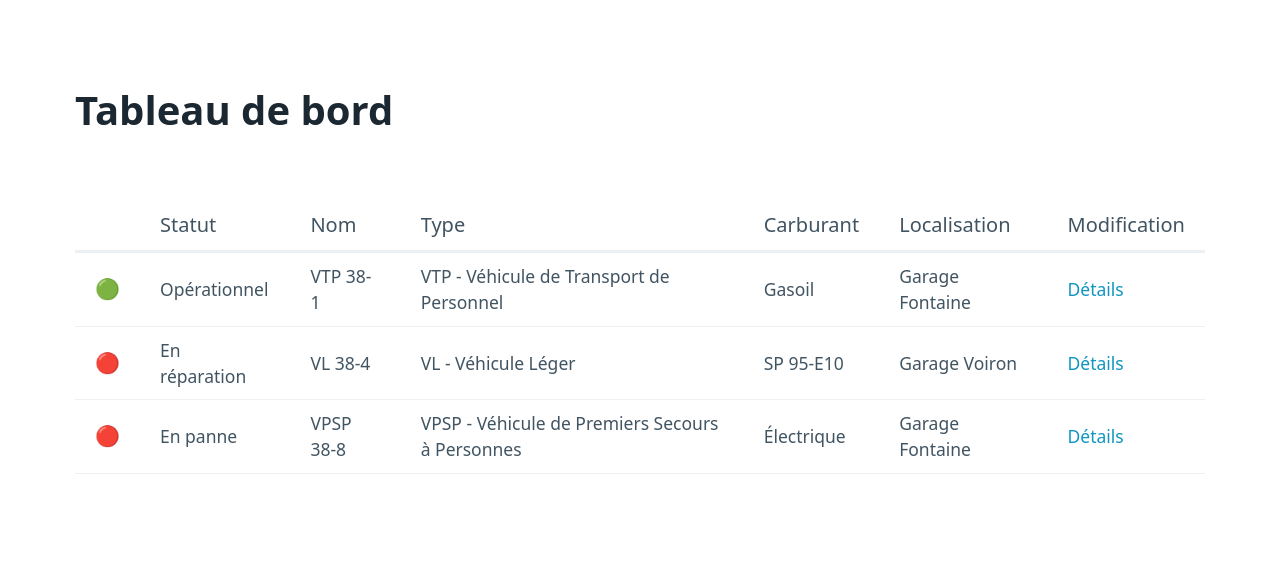
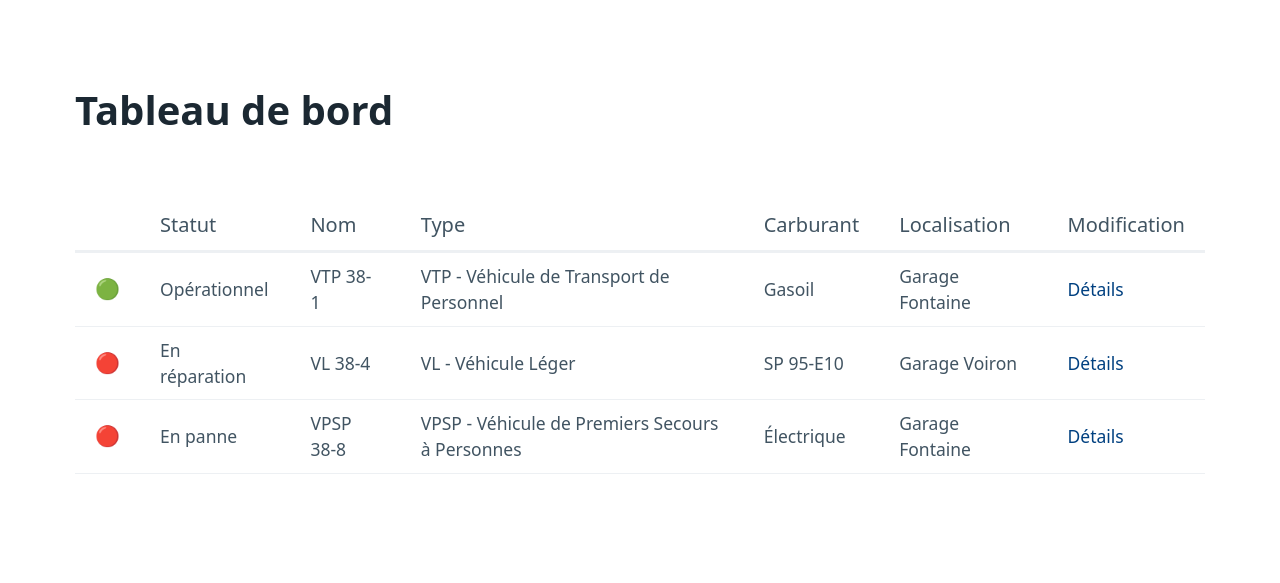
Before and after one commit to protec38/CarBoN, a Django app: page /vehicles/ in a window 1280 px wide. Shown: the top 583 px of the page. Run offline with Django 5.2, Linux system fonts and the light colour scheme; data comes from the database, SQL or seed files in the repository.

Commit message:
Changement des couleurs du thème vers les couleurs "protec"

```diff
--- a/main/static/css/pico.css
+++ b/main/static/css/pico.css
@@ -214,9 +214,9 @@ kbd {
   --h6-color: #4d606d;
   --muted-color: hsl(205, 10%, 50%);
   --muted-border-color: hsl(205, 20%, 94%);
-  --primary: hsl(195, 85%, 41%);
-  --primary-hover: hsl(195, 90%, 32%);
-  --primary-focus: rgba(16, 149, 193, 0.125);
+  --primary: #004080;
+  --primary-hover: #F08700;
+  --primary-focus: var(--primary-hover);
   --primary-inverse: #fff;
   --secondary: hsl(205, 15%, 41%);
   --secondary-hover: hsl(205, 20%, 32%);
```
